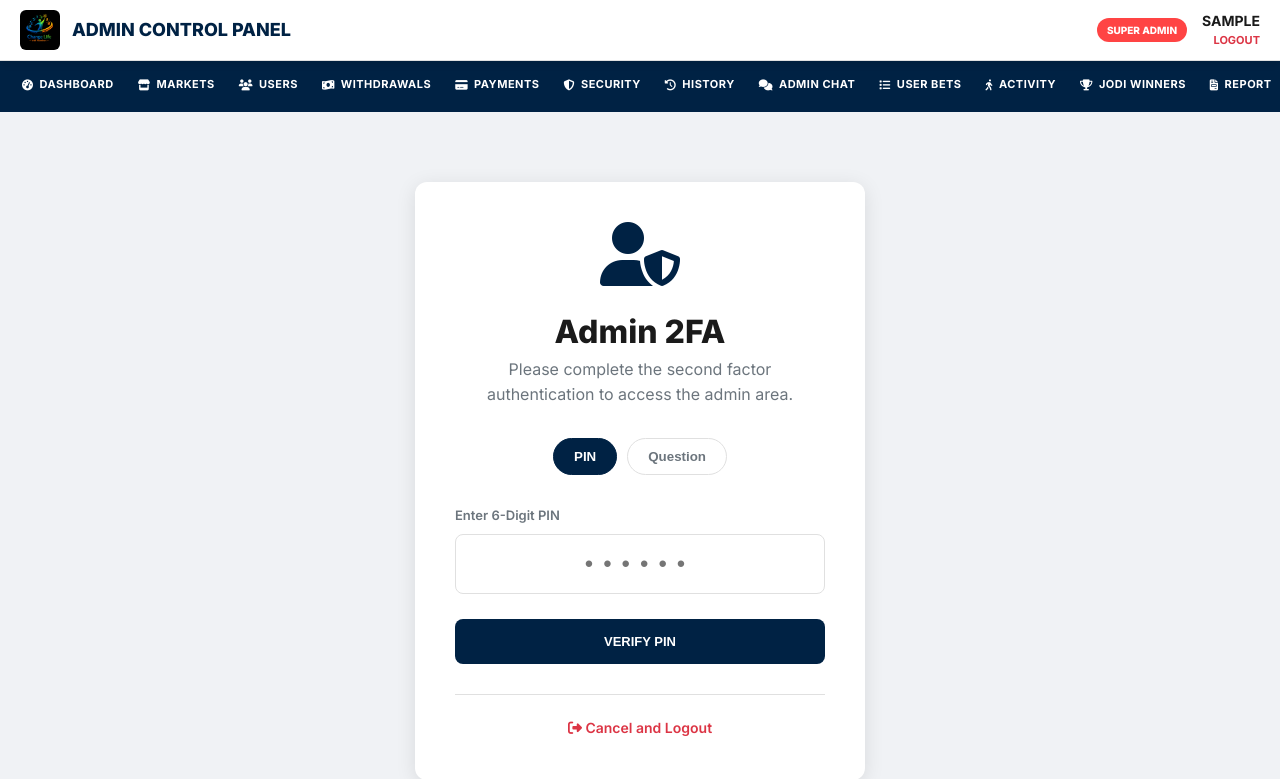
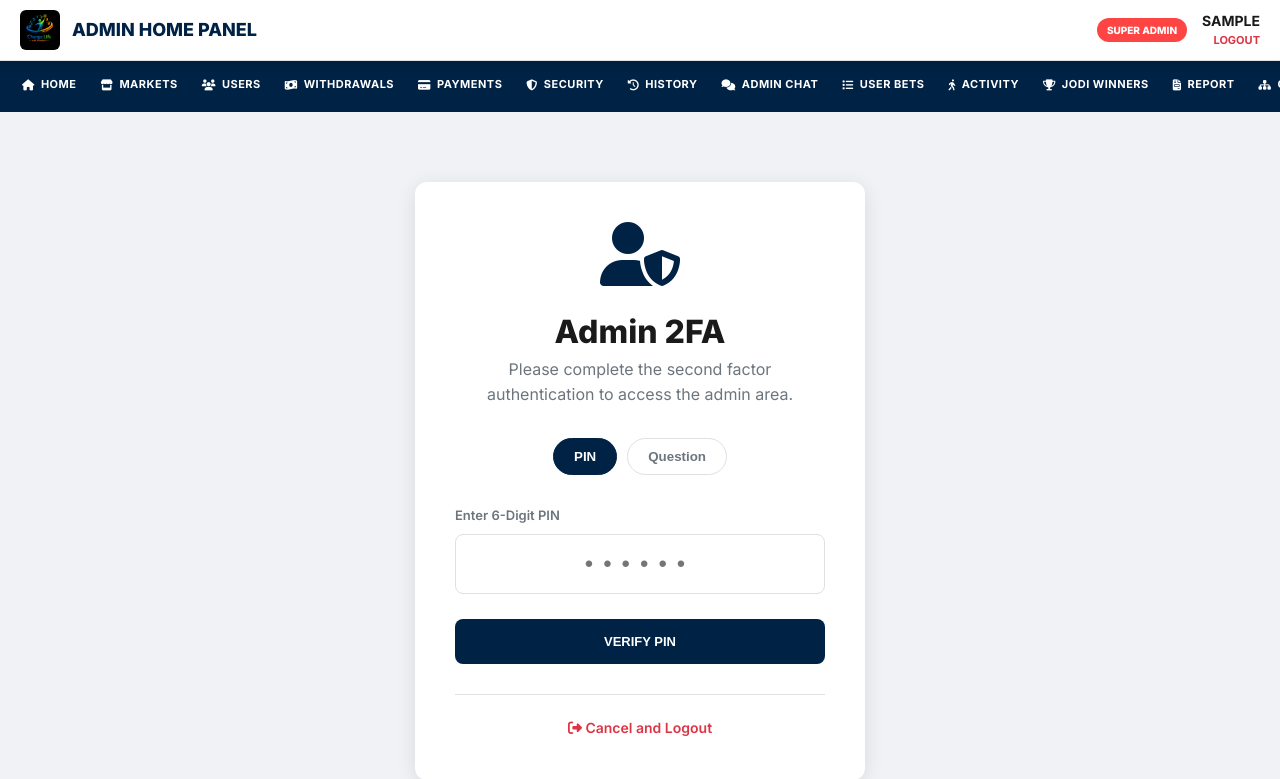
Before and after one commit to KAMALAKAR810/Kamalakar-project, a Django app: page /admin-2fa/ in a window 1280 px wide. Shown: the top 779 px of the page. Run offline with Django 5.2, Linux system fonts and the light colour scheme; the visitor is signed in with stand-in values (Sample User, id 1); data comes from the database, SQL or seed files in the repository; data that the repository does not hold is empty.

Commit message:
19-04-2026-11111111111

```diff
--- a/MATKAAPP/views.py
+++ b/MATKAAPP/views.py
@@ -488,6 +488,8 @@ def error_400(request, exception):
     return render(request, 'error.html', status=400)
 
 def index(request):
+    if request.user.is_authenticated and request.user.is_superuser:
+        return redirect('admin_summary')
     return render(request, 'index.html', {'markets': Market.objects.all()})
 
 
--- a/templates/admin_base.html
+++ b/templates/admin_base.html
@@ -302,7 +302,7 @@
     <div class="header-container">
         <a href="{% url 'admin_summary' %}" class="logo-section">
             <img src="{% static 'logo.jpeg' %}" alt="Logo" class="logo-img">
-            <div class="site-name">ADMIN CONTROL PANEL</div>
+            <div class="site-name">ADMIN HOME PANEL</div>
         </a>
         <div class="user-panel">
             <span class="admin-badge">Super Admin</span>
@@ -317,7 +317,7 @@
 <nav class="admin-nav">
     <div class="nav-container">
         <a href="{% url 'admin_summary' %}" class="nav-link {% if request.resolver_match.url_name == 'admin_summary' %}active{% endif %}">
-            <i class="fas fa-tachometer-alt"></i> Dashboard
+            <i class="fas fa-home"></i> HOME
         </a>
         <a href="{% url 'manage_markets' %}" class="nav-link {% if request.resolver_match.url_name == 'manage_markets' %}active{% endif %}">
             <i class="fas fa-store"></i> Markets
```
